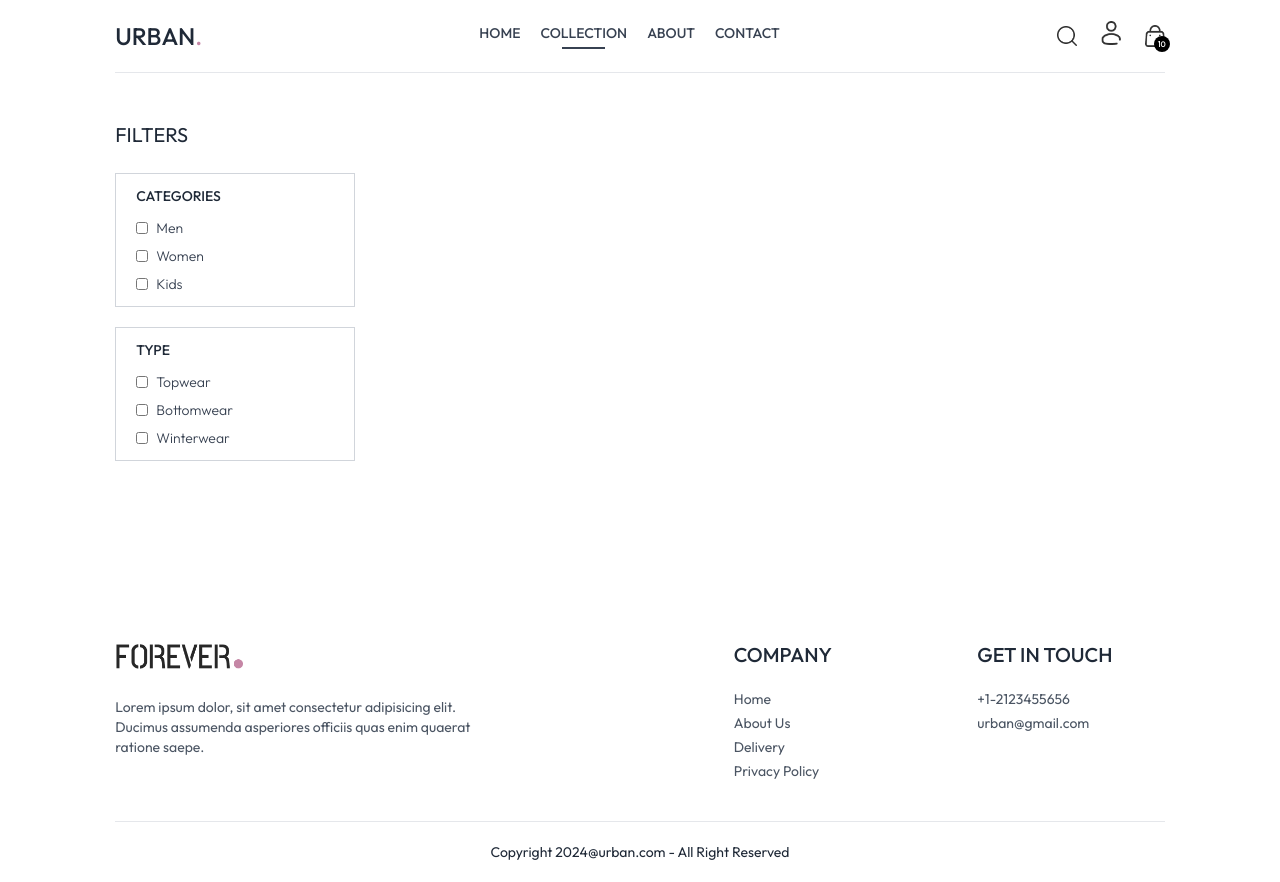
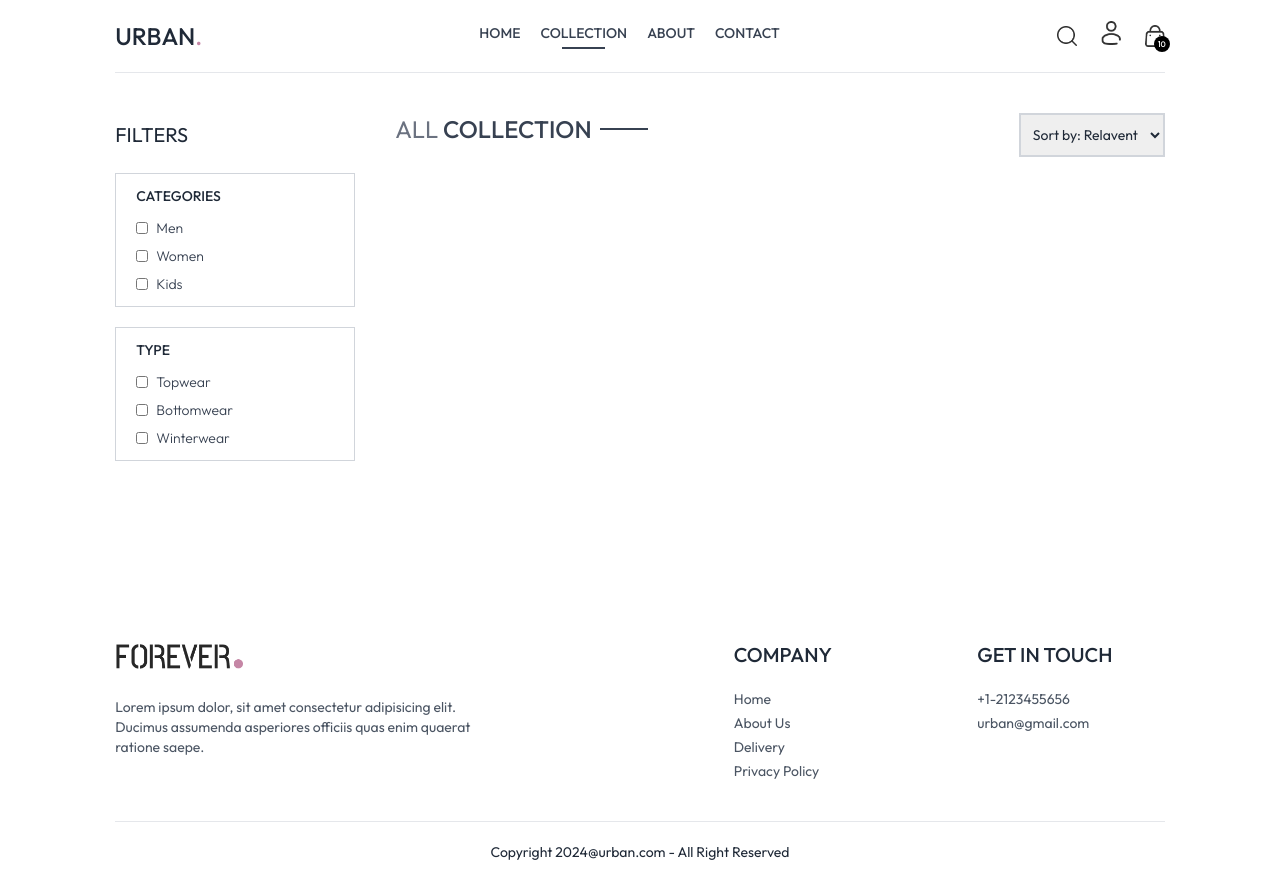
Before and after one commit to ashrafultusar/urban-frontend, a React (Vite) app in the folder urban-frontend/: page /collection in a window 1280 px wide. Built offline with nearby package versions, Linux system fonts and the light colour scheme.

Commit message:
added update

```diff
--- a/urban-frontend/src/pages/Collection.jsx
+++ b/urban-frontend/src/pages/Collection.jsx
@@ -1,6 +1,7 @@
 import React, { useContext, useState } from "react";
 import { ShopContext } from "../context/ShopContex";
 import { assets } from "../assets/assets";
+import Title from "../components/Title";
 
 const Collection = () => {
   const { products } = useContext(ShopContext);
@@ -59,7 +60,20 @@ const Collection = () => {
             </p>
           </div>
         </div>
-      </div>
+          </div>
+
+          {/* right side code */}
+<div className="flex-1">
+              <div className="flex justify-between text-base sm:text-2xl mb-4">
+                  <Title text1={"ALL"} text2={'COLLECTION'}></Title>
+                  {/* product sort */}
+                  <select className="border-2 border-gray-300 text-sm px-2">
+                      <option value="relavent">Sort by: Relavent</option>
+                      <option value="low-high">Sort by: low-high</option>
+                      <option value="high-low">Sort by: high-low</option>
+                  </select>
+              </div>
+          </div>
     </div>
   );
 };
```
